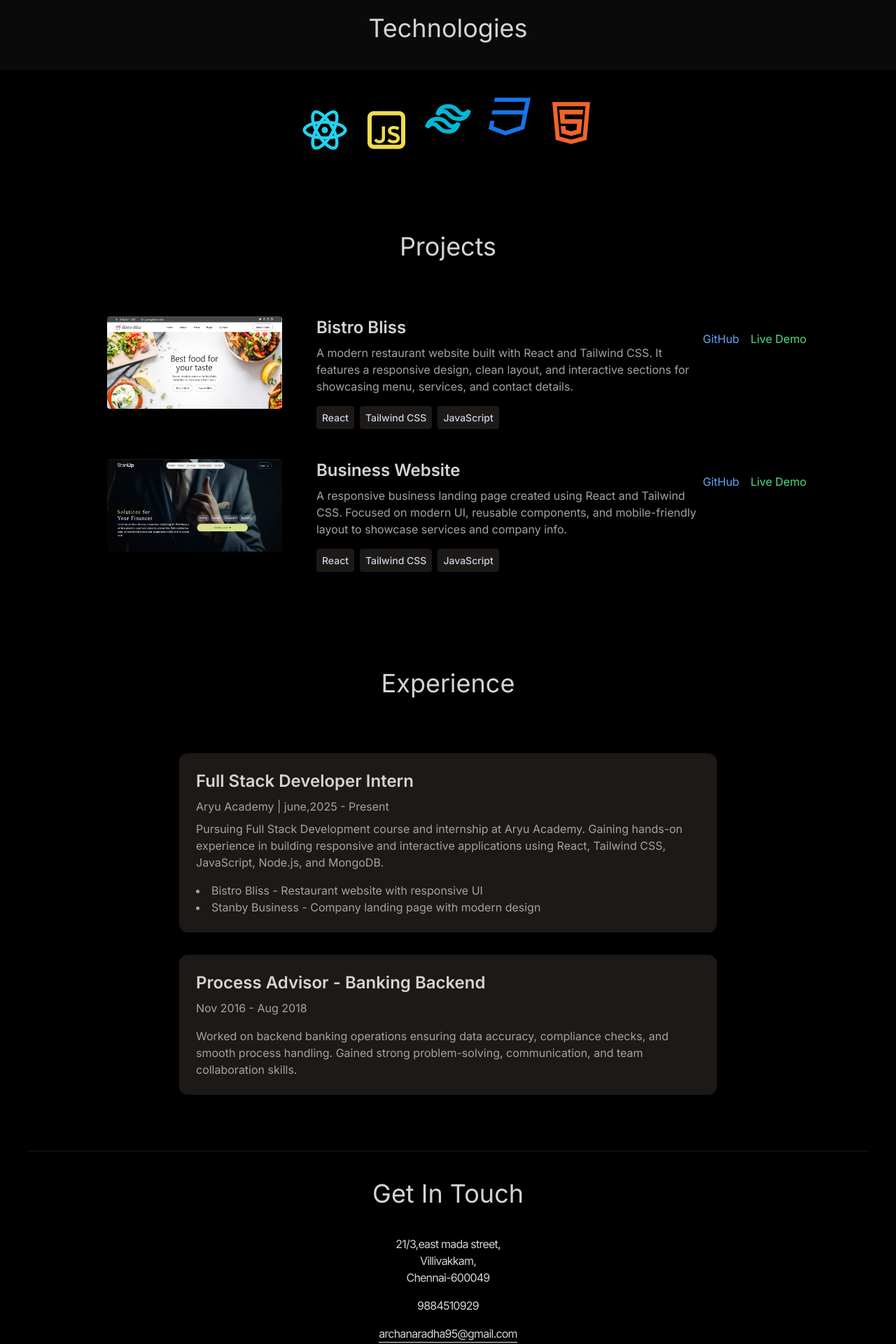
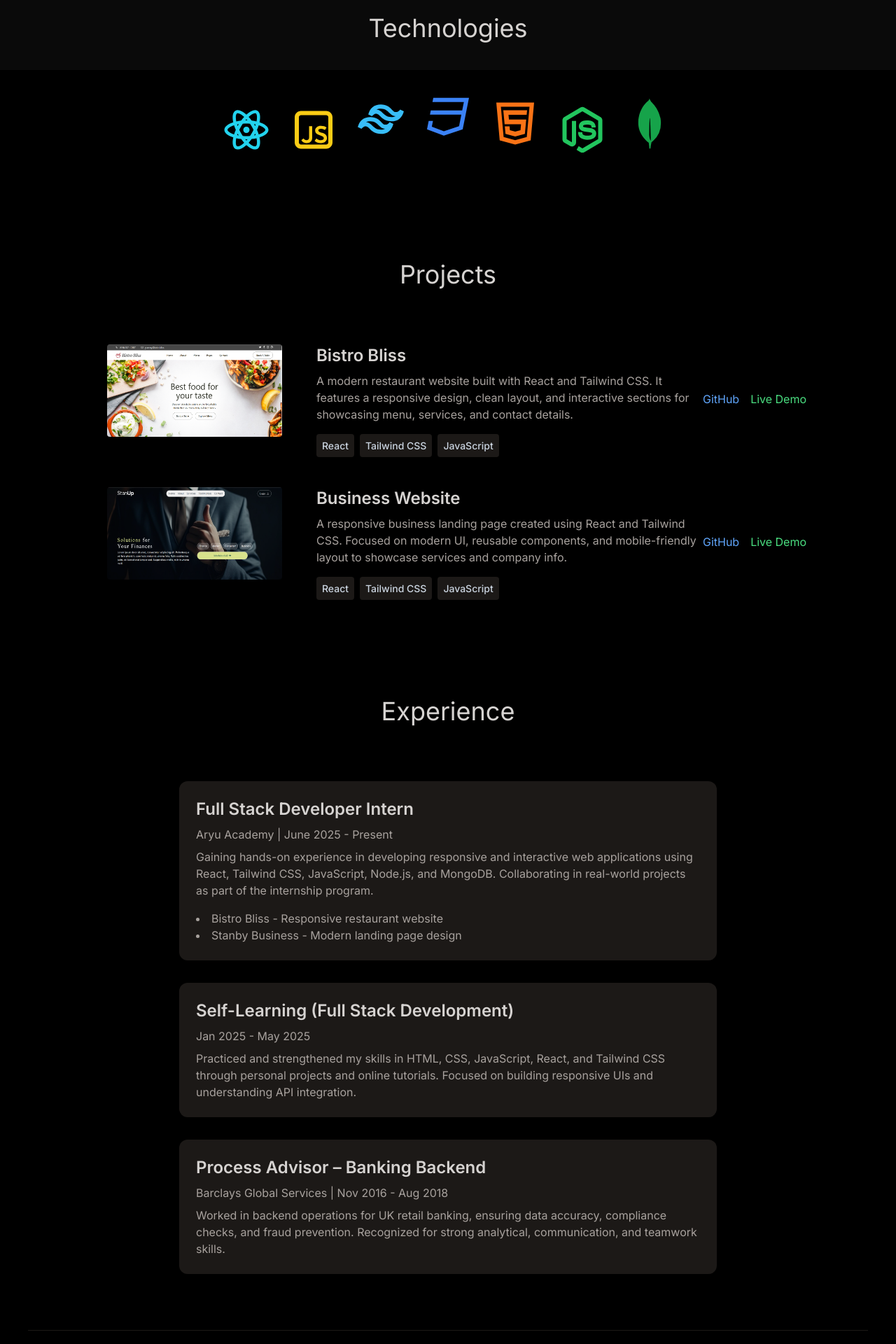
Before and after one commit to archanaradha95/Archana, a React (Vite) app: page / in a window 1280 px wide. Shown: the part 700-2620 px from the top of the page at 70% size. Built offline with nearby package versions, Linux system fonts and the light colour scheme; a web font is replaced by a local one.

Commit message:
update styles and skills

```diff
--- a/src/Components/Contact.jsx
+++ b/src/Components/Contact.jsx
@@ -1,36 +1,47 @@
-import { motion } from "framer-motion"
-
+import { motion } from "framer-motion";
 
 const Contact = () => {
   return (
-    <div className='border-t border-stone-900 pb-20 flex flex-col justify-center items-center'>
+    <div className="border-t border-stone-900 pb-20 flex flex-col justify-center items-center">
       <motion.h2
         whileInView={{ opacity: 1, y: 0 }}
-            initial={{ opacity: 1, y: -100 }}
+        initial={{ opacity: 0, y: -100 }}
         transition={{ duration: 0.5 }}
-            className='my-5 md:my-10 text-center text-4xl '>
-                Get In Touch</motion.h2>
-        <div className='text-center tracking-tighter flex flex-col'>
+        className="my-5 md:my-10 text-center text-4xl"
+      >
+        Get In Touch
+      </motion.h2>
+
+      <div className="text-center tracking-tighter flex flex-col">
         <motion.div
           whileInView={{ opacity: 1, x: 0 }}
           initial={{ opacity: 0, x: -100 }}
-            transition={{ duration: 1 }} >
-                <p className=''>21/3,east mada street,</p>
-               <p > Villivakkam,</p>
-               <p>Chennai-600049</p>
+          transition={{ duration: 1 }}
+        >
+          <p>21/3, East Mada Street,</p>
+          <p>Villivakkam,</p>
+          <p>Chennai – 600049</p>
         </motion.div>
+
         <motion.a
           whileInView={{ opacity: 1, x: 0 }}
           initial={{ opacity: 0, x: 100 }}
-            transition={{ duration: 1 }}  className='my-4'
-            href="tel:9884510929">
-                9884510929</motion.a>
-            <a href="mailto:archanaradha95@gmail.com" className='border-b'>archanaradha95@gmail.com</a>
-                    {/* tel: */}
+          transition={{ duration: 1 }}
+          className="my-4 text-lg hover:underline"
+          href="tel:9884510929"
+        >
+          +91 98845 10929
+        </motion.a>
+
+        <a
+          href="mailto:archanaradha95@gmail.com"
+          className="border-b hover:text-stone-300"
+        >
+          archanaradha95@gmail.com
+        </a>
       </div>
+    </div>
+  );
+};
 
-    </div>
-  )
-}
-
-export default Contact
+export default Contact;
--- a/src/Components/Experience.jsx
+++ b/src/Components/Experience.jsx
@@ -1,5 +1,4 @@
-import { motion } from "framer-motion"
-
+import { motion } from "framer-motion";
 
 const Experience = () => {
   return (
@@ -8,61 +7,70 @@ const Experience = () => {
         whileInView={{ opacity: 1, y: 0 }}
         initial={{ opacity: 0, y: -100 }}
         transition={{ duration: 0.5 }}
-        className="my-5 md:my-10 lg:my-20 text-center text-2xl md:text-4xl">Experience
+        className="my-5 md:my-10 lg:my-20 text-center text-2xl md:text-4xl"
+      >
+        Experience
       </motion.h2>
+
       <div className="space-y-8 max-w-3xl mx-auto">
-
-        {/* IT Fresher */}
-        {/* <motion.div
-            whileInView={{ opacity: 1, x: 0 }}
-            initial={{ opacity: 0, x: -100 }}
-            transition={{ duration: 1 }}
-             className="bg-stone-900 p-2 md:p-6 rounded-xl shadow">
-          <h3 className="text-lg md:text-2xl font-semibold mb-2">Full Stack Developer (Fresher)</h3>
-          <p className="text-stone-400 mb-4">
-            Currently pursuing a Full Stack Development course, with hands-on
-            projects using React, Tailwind CSS, JavaScript, Node.js, and MongoDB.
-            Building responsive and interactive web applications.
-          </p>
-          <ul className="list-disc list-inside text-stone-400">
-            <li>Bistro Bliss - Restaurant website with responsive UI</li>
-            <li>Business Website - Company landing page with modern design</li>
-          </ul>
-        </motion.div> */}
-
-
+        {/* Full Stack Developer Intern */}
         <motion.div
           whileInView={{ opacity: 1, x: 0 }}
           initial={{ opacity: 0, x: -100 }}
           transition={{ duration: 1 }}
-  className="bg-stone-900 p-2 md:p-6 rounded-xl shadow"
+          className="bg-stone-900 p-4 md:p-6 rounded-xl shadow"
         >
           <h3 className="text-lg md:text-2xl font-semibold mb-2">
             Full Stack Developer Intern
           </h3>
-  <p className="text-stone-400 mb-2">Aryu Academy | june,2025 - Present</p>
+          <p className="text-stone-400 mb-2">
+            Aryu Academy | June 2025 - Present
+          </p>
           <p className="text-stone-400 mb-4">
-    Pursuing Full Stack Development course and internship at Aryu Academy.
-    Gaining hands-on experience in building responsive and interactive
-    applications using React, Tailwind CSS, JavaScript, Node.js, and MongoDB.
+            Gaining hands-on experience in developing responsive and interactive
+            web applications using React, Tailwind CSS, JavaScript, Node.js, and
+            MongoDB. Collaborating in real-world projects as part of the
+            internship program.
           </p>
           <ul className="list-disc list-inside text-stone-400">
-    <li>Bistro Bliss - Restaurant website with responsive UI</li>
-    <li>Stanby Business - Company landing page with modern design</li>
+            <li>Bistro Bliss - Responsive restaurant website</li>
+            <li>Stanby Business - Modern landing page design</li>
           </ul>
         </motion.div>
 
-        {/* Other Experience */}
+        {/* Self Learning */}
         <motion.div
           whileInView={{ opacity: 1, x: 0 }}
           initial={{ opacity: 0, x: 100 }}
-                        transition={{ duration: 1 }} className="bg-stone-900 p-2 md:p-6 rounded-xl shadow">
-          <h3 className="text-lg md:text-2xl font-semibold mb-2">Process Advisor - Banking Backend</h3>
-          <p className="text-stone-400 mb-4">Nov 2016 - Aug 2018</p>
+          transition={{ duration: 1 }}
+          className="bg-stone-900 p-4 md:p-6 rounded-xl shadow"
+        >
+          <h3 className="text-lg md:text-2xl font-semibold mb-2">
+            Self-Learning (Full Stack Development)
+          </h3>
+          <p className="text-stone-400 mb-2">Jan 2025 - May 2025</p>
           <p className="text-stone-400">
-            Worked on backend banking operations ensuring data accuracy,
-            compliance checks, and smooth process handling. Gained strong
-            problem-solving, communication, and team collaboration skills.
+            Practiced and strengthened my skills in HTML, CSS, JavaScript, React,
+            and Tailwind CSS through personal projects and online tutorials.
+            Focused on building responsive UIs and understanding API integration.
+          </p>
+        </motion.div>
+
+        {/* Previous Non-IT Experience */}
+        <motion.div
+          whileInView={{ opacity: 1, x: 0 }}
+          initial={{ opacity: 0, x: -100 }}
+          transition={{ duration: 1 }}
+          className="bg-stone-900 p-4 md:p-6 rounded-xl shadow"
+        >
+          <h3 className="text-lg md:text-2xl font-semibold mb-2">
+            Process Advisor – Banking Backend
+          </h3>
+          <p className="text-stone-400 mb-2">Barclays Global Services | Nov 2016 - Aug 2018</p>
+          <p className="text-stone-400">
+            Worked in backend operations for UK retail banking, ensuring data
+            accuracy, compliance checks, and fraud prevention. Recognized for
+            strong analytical, communication, and teamwork skills.
           </p>
         </motion.div>
       </div>
--- a/src/Components/Hero.jsx
+++ b/src/Components/Hero.jsx
@@ -62,11 +62,11 @@ const Hero = () => {
                         <motion.p
                             variants={childVariants}
                             className='my-5 max-w-lg md:py-6 text-base md:text-xl leading-relaxed tracking-tighter'>
-                            I'm currently pursuing a Full Stack Development course, where I'm building skills in HTML, CSS, JavaScript, React, Node.js, and databases. Passionate about creating responsive web applications and continuously learning new technologies to grow as a developer.
+                            I’m an aspiring Full Stack Developer currently interning at Aryu Academy, where I’m gaining hands-on experience with React, Node.js, and Tailwind CSS. I enjoy building responsive, user-friendly applications and continuously exploring new technologies to grow as a developer.
                         </motion.p>
                         <motion.a
                             variants={childVariants}
-                            href="/Archana Resume.pdf" target='_blank'
+                            href="/ArchanaR_FullStackDeveloper_Resume.pdf" target='_blank'
                             download
                             className='bg-white rounded-full p-4 text-sm text-stone-800 mb-5 md:mb-10'>
                             Download Resume</motion.a>
--- a/src/Components/Navbar.jsx
+++ b/src/Components/Navbar.jsx
@@ -17,11 +17,11 @@ const Navbar = () => {
         </div>
 
         <div className='m-8 flex items-center justify-center gap-4 text-2xl'>
-            {/* <a href="http://www.linkedin.com/in/">
+            <a href="https://www.linkedin.com/in/archana-r-38b4b22ba">
             <FaLinkedin />
-</a> */}
+</a>
 
-<a href="https://app.netlify.com/teams/archanaradha95/projects">
+<a href="https://rarchanaportfolio.netlify.app" target="_blank" rel="noopener noreferrer">
 <SiNetlify />
 </a>
 <a href="https://github.com/archanaradha95">
--- a/src/Components/Projects.jsx
+++ b/src/Components/Projects.jsx
@@ -66,7 +66,7 @@ const Projects = () => {
                                 </span>
                             ))}
                         </motion.div>
-                        <div className="flex gap-4 my-3 md:my-5">
+                        <div className="flex gap-4 my-3 md:my-5 justify-center items-center">
                             <a
                                 href={project.github}
                                 target="_blank"
--- a/src/Components/Technologies.jsx
+++ b/src/Components/Technologies.jsx
@@ -1,74 +1,63 @@
-import React from 'react'
-import { RiReactjsLine } from "react-icons/ri";
-import { RiJavascriptLine } from "react-icons/ri";
-import { RiTailwindCssLine } from "react-icons/ri";
-import { RiCss3Line } from "react-icons/ri";
-import { RiHtml5Line } from "react-icons/ri";
-import { motion } from "framer-motion"
-
+import { motion } from "framer-motion";
+import { RiReactjsLine, RiJavascriptLine, RiTailwindCssLine, RiCss3Line, RiHtml5Line,RiNodejsLine, } from "react-icons/ri";
+import { SiMongodb } from "react-icons/si";
 
 const iconVariants = (duration) => ({
   initial: { y: -10 },
   animate: {
     y: [10, -10],
     transition: {
-            duration: duration,
+      duration,
       ease: "linear",
       repeat: Infinity,
       repeatType: "reverse",
-        }
-    }
-})
-
+    },
+  },
+});
 
 const Technologies = () => {
   return (
-        <div className='pb-2 md:pb-10'>
+    <div className="pb-10 md:pb-20">
       <motion.h2
         whileInView={{ opacity: 1, y: 0 }}
         initial={{ opacity: 0, y: -100 }}
         transition={{ duration: 1.5 }}
-                className='my-3 md:my-20 text-center text-2xl md:text-4xl'>
-                Technologies</motion.h2>
+        className="my-5 md:my-20 text-center text-2xl md:text-4xl"
+      >
+        Technologies
+      </motion.h2>
+
       <motion.div
         whileInView={{ opacity: 1, x: 0 }}
         initial={{ opacity: 0, x: -100 }}
         transition={{ duration: 1.5 }}
-                className='flex flex-wrap items-center justify-center gap-4'>
-                <motion.div
-                    initial="initial"
-                    animate='animate'
-                    variants={iconVariants(3)}>
-                    <RiReactjsLine className='text-7xl text-cyan-400' />
+        className="flex flex-wrap items-center justify-center gap-6"
+      >
+        <motion.div initial="initial" animate="animate" variants={iconVariants(3)}>
+          <RiReactjsLine className="text-7xl text-cyan-400" aria-label="React" />
         </motion.div>
-                <motion.div
-                    initial="initial"
-                    animate='animate'
-                    variants={iconVariants(3)}>
-                    <RiJavascriptLine className='text-7xl text-[#F0DB4F]' />
+        <motion.div initial="initial" animate="animate" variants={iconVariants(3)}>
+          <RiJavascriptLine className="text-7xl text-yellow-400" aria-label="JavaScript" />
         </motion.div>
-                <motion.div
-                    initial="initial"
-                    animate='animate'
-                    variants={iconVariants(5)}>
-                    <RiTailwindCssLine className='text-7xl text-[#06B6D4]' />
+        <motion.div initial="initial" animate="animate" variants={iconVariants(5)}>
+          <RiTailwindCssLine className="text-7xl text-sky-400" aria-label="Tailwind CSS" />
         </motion.div>
-                <motion.div
-                    initial="initial"
-                    animate='animate'
-                    variants={iconVariants(2)}>
-                    <RiCss3Line className='text-7xl text-[#1a73e8]' />
+        <motion.div initial="initial" animate="animate" variants={iconVariants(2)}>
+          <RiCss3Line className="text-7xl text-blue-500" aria-label="CSS3" />
         </motion.div>
-                <motion.div
-                    initial="initial"
-                    animate='animate'
-                    variants={iconVariants(4)}>
-                    <RiHtml5Line className='text-7xl text-[#F06529]' />
+        <motion.div initial="initial" animate="animate" variants={iconVariants(4)}>
+          <RiHtml5Line className="text-7xl text-orange-500" aria-label="HTML5" />
+        </motion.div>
+        <motion.div initial="initial" animate="animate" variants={iconVariants(3)}>
+          <RiNodejsLine className="text-7xl text-green-500" aria-label="Node.js" />
+        </motion.div>
+        <motion.div initial="initial" animate="animate" variants={iconVariants(4)}>
+          <SiMongodb className="text-7xl text-green-600" aria-label="MongoDB" />
         </motion.div>
       </motion.div>
 
     </div>
-    )
-}
+  );
+};
 
-export default Technologies
+export default Technologies;
```
Lines whose indentation alone changed are shown as unchanged.
